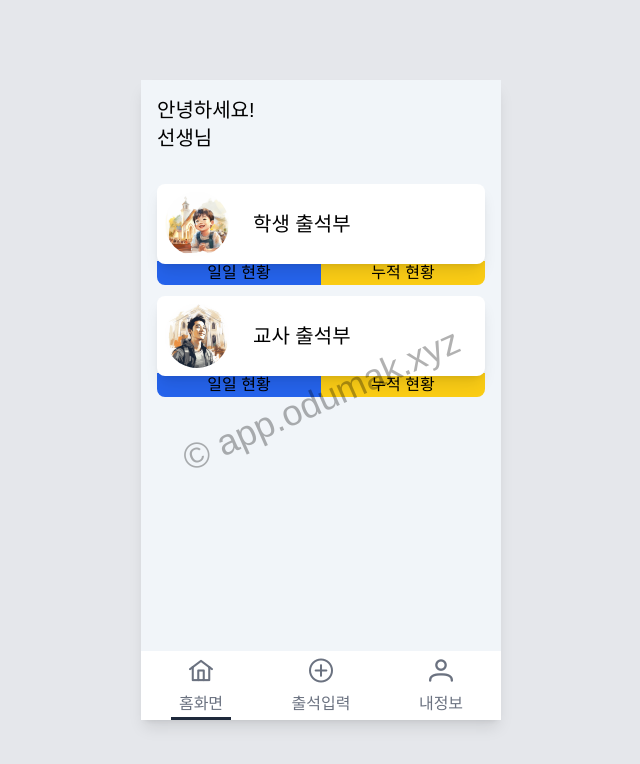
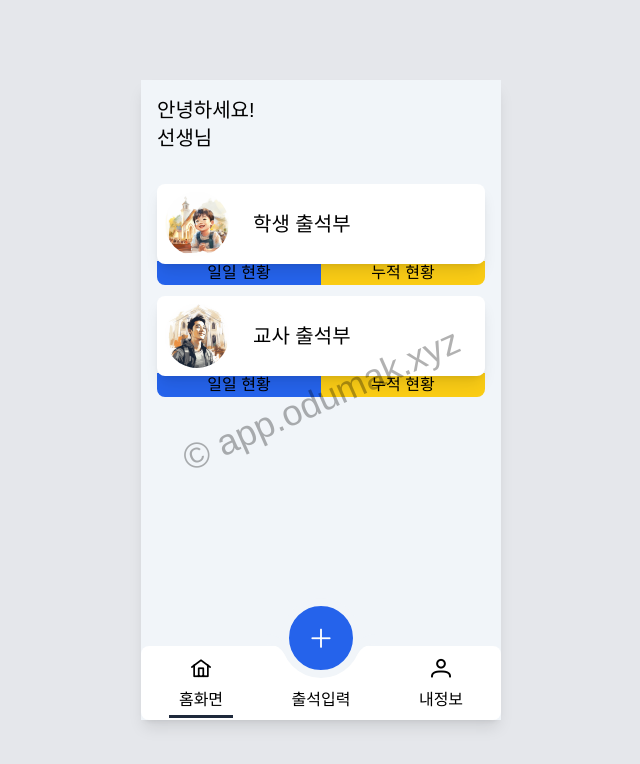
Before and after one commit to cosmickj/odumak-frontend, a Vue app: page / in a window 1280 px wide. Shown: the top 764 px of the page, without its empty margins (319-959 px from the left). Built offline with nearby package versions, Linux system fonts and the light colour scheme; no server answers; the database is empty; sample sign-in values are in the browser's storage.

Commit message:
Feat: 네비게이션바 UI 변경

```diff
--- a/src/components/TheNavbar.vue
+++ b/src/components/TheNavbar.vue
@@ -1,10 +1,11 @@
 <template>
-  <div class="flex py-1 bg-white items-center justify-around">
+  <div class="relative flex py-2 bg-white rounded-lg items-end justify-around">
     <TheNavbarItem icon="pi pi-home" label="홈화면" route-name="HomeView" />
     <TheNavbarItem
-      icon="pi pi-plus-circle"
+      icon="pi pi-plus"
       label="출석입력"
       route-name="AttendanceChecker"
+      :class-name="coreBtnState"
     />
     <TheNavbarItem icon="pi pi-user" label="내정보" route-name="UserView" />
   </div>
@@ -12,4 +13,85 @@
 
 <script setup lang="ts">
 import TheNavbarItem from '@/components/TheNavbarItem.vue';
+import { computed } from 'vue';
+import { useRoute } from 'vue-router';
+
+const route = useRoute();
+
+const coreBtnState = computed(() => {
+  return route.name === 'HomeView' ? 'core' : 'core core--hidden';
+});
 </script>
+
+<style scoped>
+:deep(.core) {
+  position: absolute;
+  top: -3rem;
+  left: 50%;
+  display: flex;
+  width: 5rem;
+  height: 5rem;
+  border-radius: 9999px;
+  border: 8px solid rgb(241, 245, 249);
+  background: rgb(37 99 235);
+  color: rgb(255 255 255);
+  align-items: center;
+  justify-content: center;
+  transform: translate(-50%, 0);
+  transition: all 0.5s ease;
+  animation: grow 0.8s;
+}
+:deep(.core::before) {
+  content: '';
+  position: absolute;
+  top: 38px;
+  left: -22px;
+  width: 20px;
+  height: 20px;
+  border-top-right-radius: 20px;
+  background: transparent;
+  box-shadow: 0 -10px 0 0 rgba(241 245 249);
+  transition: all 0.5s ease;
+  transition-delay: 0.3s;
+}
+:deep(.core::after) {
+  content: '';
+  position: absolute;
+  top: 38px;
+  right: -22px;
+  width: 20px;
+  height: 20px;
+  border-top-left-radius: 20px;
+  background: transparent;
+  box-shadow: 0 -10px 0 0 rgb(241 245 249);
+  transition: all 0.5s ease;
+  transition-delay: 0.3s;
+}
+
+:deep(.core--hidden) {
+  top: 0.5rem;
+  width: 3.5rem;
+  height: 3.5rem;
+  border: 2px solid rgb(96, 165, 250);
+}
+:deep(.core--hidden + *) {
+  display: none;
+}
+:deep(.core--hidden::before),
+:deep(.core--hidden::after) {
+  box-shadow: unset;
+  transition: none;
+}
+
+@keyframes grow {
+  0% {
+    transform: translate(-50%, 0) scale(0);
+  }
+  50% {
+    transform: translate(-50%, 0) scale(1.3);
+  }
+  100% {
+    transform: translate(-50%, 0) scale(1);
+  }
+}
+</style>
--- a/src/components/TheNavbarItem.vue
+++ b/src/components/TheNavbarItem.vue
@@ -1,9 +1,9 @@
 <template>
-  <RouterLink class="text-gray-500" :to="{ name: routeName }">
-    <div class="min-w-[60px] aspect-square text-center">
-      <i class="text-2xl" :class="icon"></i>
-      <p class="mt-1">{{ label }}</p>
+  <RouterLink class="w-16 text-center" :to="{ name: routeName }">
+    <div :class="className">
+      <i class="text-xl" :class="icon"></i>
     </div>
+    <p class="mt-1">{{ label }}</p>
   </RouterLink>
 </template>
 
@@ -12,6 +12,7 @@ defineProps<{
   icon: string;
   label: string;
   routeName: string;
+  className?: string;
 }>();
 </script>
 
@@ -19,13 +20,11 @@ defineProps<{
 .router-link-active,
 .router-link-exact-active {
   position: relative;
-  color: #1e293b;
 }
-.router-link-active::after,
 .router-link-exact-active::after {
   content: '';
   position: absolute;
-  inset: auto 0 -4px 0;
+  inset: auto 0 -6px 0;
   height: 3px;
   background: #1e293b;
 }
```
